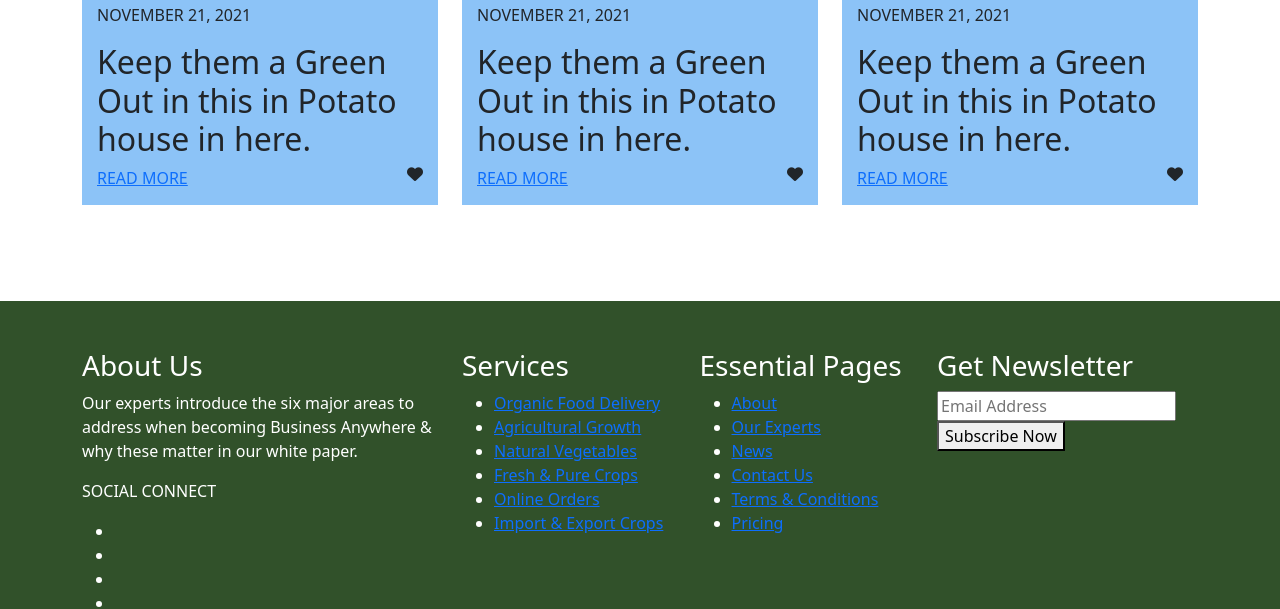
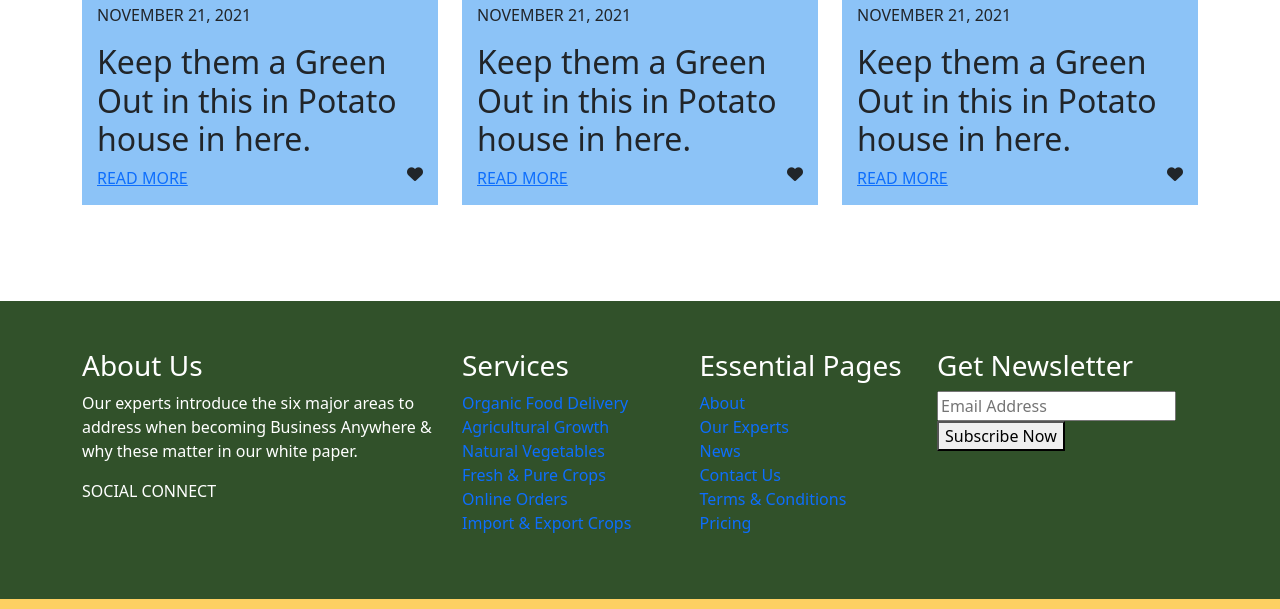
Before and after one commit to mazhars-git/cow-firm-project, a plain HTML site: page index.html in a window 1280 px wide. Shown: the part 4789-5398 px from the top of the page. Drawn offline with nearby package versions, Linux system fonts and the light colour scheme.

Commit message:
design contact

```diff
--- a/styles/style.scss
+++ b/styles/style.scss
@@ -1,3 +1,13 @@
+ul{
+    margin: 0;
+    padding: 0 !important;
+    li{
+        list-style: none;
+        a{
+            text-decoration: none;
+        }
+    }
+}
 .top-menu{
     background-color: #5b8c51;
 }
```
Also changed, not shown: styles/style.css, 1 other file.
